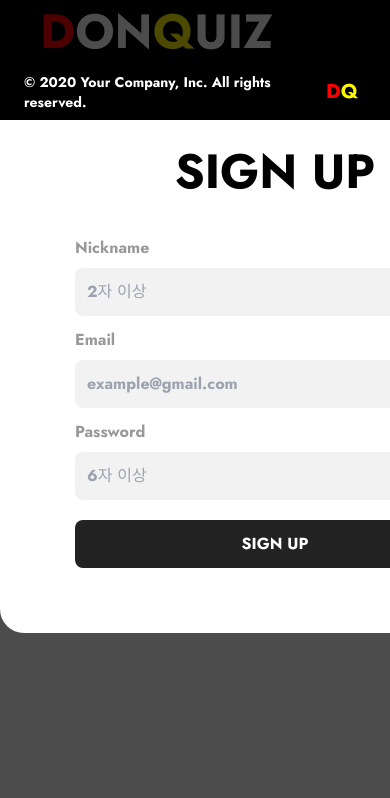
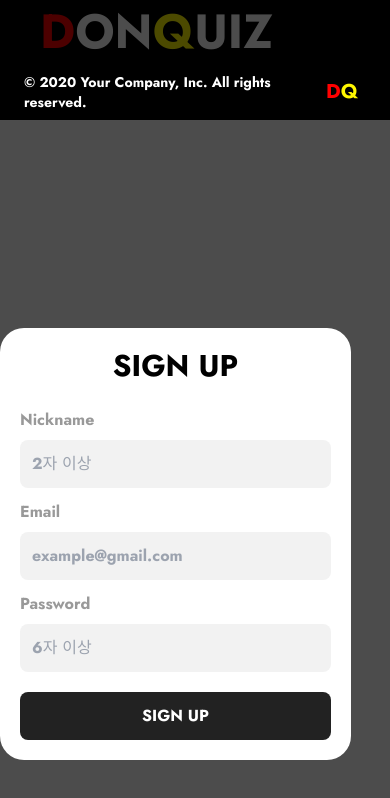
Before and after one commit to kmj0973/donquiz, a Next.js app in the folder donquiz/: page /auth in a window 390 px wide. Shown: the top 798 px of the page. Built offline with nearby package versions, Linux system fonts and the light colour scheme; no server answers.

Commit message:
Feat: auth dialog resposive design

```diff
--- a/donquiz/firebase/firebasedb.ts
+++ b/donquiz/firebase/firebasedb.ts
@@ -25,3 +25,7 @@ export const app = initializeApp(firebaseConfig);
 export const auth = getAuth(app);
 export const db = getFirestore(app);
 export const storage = getStorage(app);
+
+// const db2 = initializeFirestore(app, {
+//   cacheSizeBytes: CACHE_SIZE_UNLIMITED, // 무제한 캐싱
+// });
--- a/donquiz/src/containers/auth/index.tsx
+++ b/donquiz/src/containers/auth/index.tsx
@@ -99,11 +99,16 @@ const Auth = () => {
     <>
       <div
         onClick={onClosePopUp}
-        className="absolute w-screen h-screen top-0 bg-black opacity-70 flex justify-center items-center"
+        className="fixed inset-0 bg-black opacity-70 flex justify-center items-center"
       ></div>
-      <div className="absolute w-[550px] h-[550px] bottom-[25%] bg-white rounded-3xl flex flex-col justify-center items-center">
-        <div className="text-5xl font-bold mb-10 ">SIGN UP</div>
-        <form onSubmit={onSignUp} className="flex flex-col w-[400px]">
+      <div className="absolute w-[90%] max-w-[550px] h-auto lg:h-[550px] bottom-[10%] lg:bottom-[25%] bg-white rounded-3xl flex flex-col justify-center items-center p-5">
+        <div className="text-3xl lg:text-5xl font-bold mb-6 lg:mb-10">
+          SIGN UP
+        </div>
+        <form
+          onSubmit={onSignUp}
+          className="flex flex-col w-full max-w-[400px]"
+        >
           <label htmlFor="nickname" className="text-[#999999] mb-2">
             Nickname
           </label>
--- a/donquiz/src/containers/login/index.tsx
+++ b/donquiz/src/containers/login/index.tsx
@@ -21,6 +21,7 @@ const Login = () => {
   const [password, setPassword] = useState("");
 
   const [isCheckAuth, setIsCheckAuth] = useState(false);
+
   const onOpenPopUp = () => {
     OpenPopUp();
     setIsCheckAuth(false);
@@ -50,7 +51,7 @@ const Login = () => {
   };
 
   return (
-    <div className="w-full h-[calc(100vh-120px)] font-bold flex flex-col items-center justify-center">
+    <div className="w-full min-h-[calc(100vh-120px)] font-bold flex flex-col items-center justify-center">
       <div className="h-36 text-[108px] text-white bg-black px-6 pb-3 flex items-center mt-12 mb-20">
         <span className="text-[#FF0000]">D</span>ON
         <span className="text-[#FFF700]">Q</span>UIZ
--- a/donquiz/src/containers/quiz/index.tsx
+++ b/donquiz/src/containers/quiz/index.tsx
@@ -2,7 +2,7 @@ import QuizComponents from "./Quiz";
 
 const Quiz = () => {
   return (
-    <div className="w-full h-[calc(100vh-120px)] font-bold flex flex-col items-center justify-center">
+    <div className="w-full h-full font-bold flex flex-col items-center justify-center">
       <QuizComponents />
     </div>
   );
```
